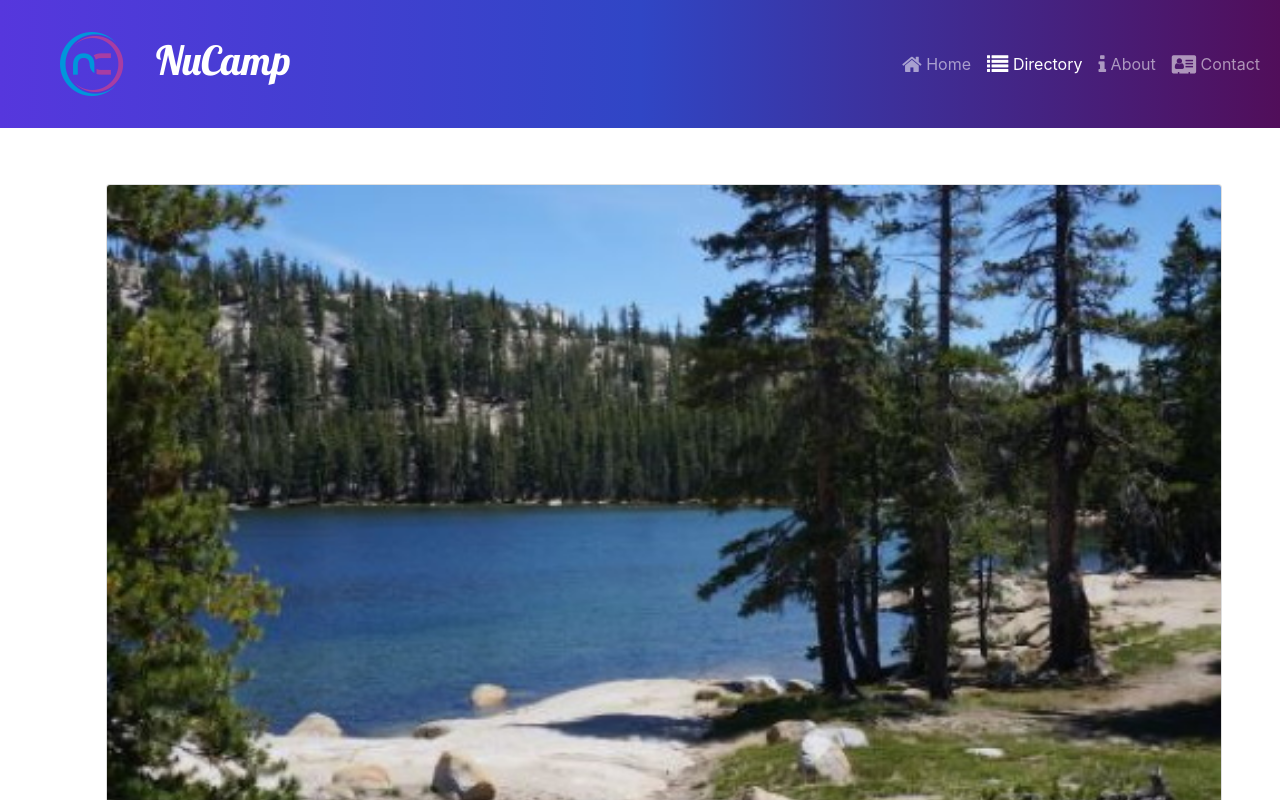
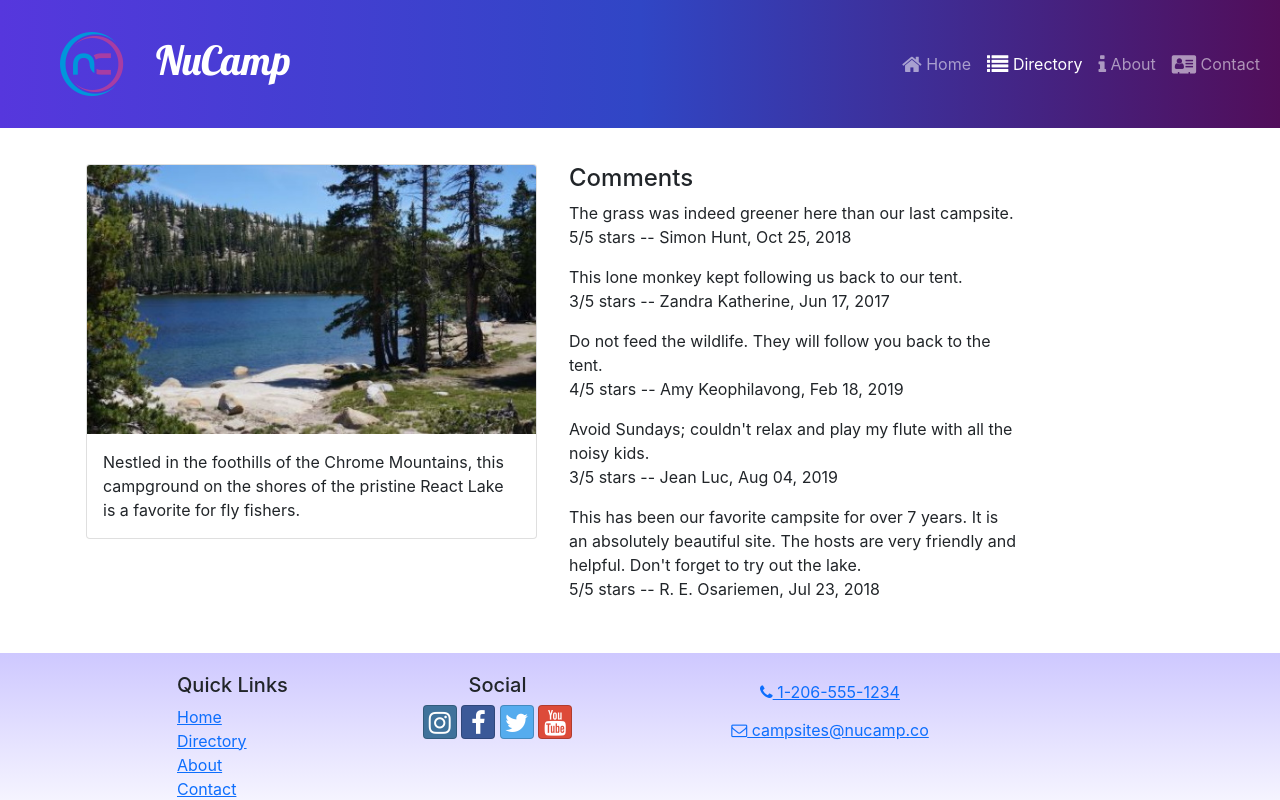
Before and after one commit to KibaaraNava/nucampsite-with-react, a React (Create React App) app: page /directory/0 in a window 1280 px wide. Shown: the top 800 px of the page. Built offline with nearby package versions, Linux system fonts and the light colour scheme.

Commit message:
Comments

```diff
--- a/src/features/campsites/CampsiteDetail.js
+++ b/src/features/campsites/CampsiteDetail.js
@@ -3,7 +3,7 @@ import { Card, CardImg, CardText, CardBody, Col} from 'reactstrap';
 const CampsiteDetail = ({campsite}) => {
     const {image, name, description} = campsite;
     return (
-        <Col md='12' className='m-4'>
+        <Col md='5' className='m-1'>
             <Card>
                 <CardImg top src={image} alt={name} />
                 <CardBody>
--- /dev/null
+++ b/src/features/comments/Comment.js
@@ -0,0 +1,15 @@
+import { formatDate } from '../../utils/formatDate';
+
+const Comment = ( { comment }) => {
+    const { text: commentText, rating, author, date } = comment;
+
+    return (
+        <p>
+            {commentText}
+            <br />
+            {rating}/5 stars -- {author}, {formatDate(date)}
+        </p>
+    )
+}
+
+export default Comment;
--- /dev/null
+++ b/src/features/comments/CommentsList.js
@@ -0,0 +1,25 @@
+import { Col } from 'reactstrap';
+import Comment from './Comment';
+import { selectCommentsByCampsiteId } from './commentsSlice';
+
+const CommentsList = ({ campsiteId }) => {
+    const comments = selectCommentsByCampsiteId(campsiteId);
+
+    if (comments && comments.length > 0) {
+        return (
+            <Col md="5" className="m-1">
+                <h4>Comments</h4>
+                {comments.map((comment) => {
+                    return <Comment key={comment.id} comment={comment} />
+                })}
+            </Col>
+        )
+    }
+    return (
+        <Col md="5" className="m-1">
+            There are no comments for this campsite yet.
+        </Col>
+    )
+}
+
+export default CommentsList;
--- /dev/null
+++ b/src/features/comments/commentsSlice.js
@@ -0,0 +1,5 @@
+import { COMMENTS } from '../../app/shared/COMMENTS';
+
+export const selectCommentsByCampsiteId = (campsiteId) => {
+    return COMMENTS.filter((comment) => comment.campsiteId === parseInt(campsiteId));
+};
--- a/src/pages/CampsiteDetailPage.js
+++ b/src/pages/CampsiteDetailPage.js
@@ -2,6 +2,7 @@ import { Container, Row } from 'reactstrap';
 import { useParams } from 'react-router-dom';
 import { selectCampsiteById } from '../features/campsites/campsitesSlice';
 import CampsiteDetail from '../features/campsites/CampsiteDetail';
+import CommentsList from '../features/comments/CommentsList';
 
  const CampsiteDetailPage = () => {
     const { campsiteId }= useParams();
@@ -11,6 +12,7 @@ import CampsiteDetail from '../features/campsites/CampsiteDetail';
         <Container>
             <Row>
                 <CampsiteDetail campsite={campsite} />
+                <CommentsList campsiteId={campsiteId} />
             </Row>
         </Container>
     );
--- /dev/null
+++ b/src/utils/formatDate.js
@@ -0,0 +1,7 @@
+export const formatDate = (date) => {
+    return new Intl.DateTimeFormat('en-US', {
+        year: "numeric",
+        month: "short",
+        day: "2-digit"
+    }).format(new Date(Date.parse(date)))
+}
```
